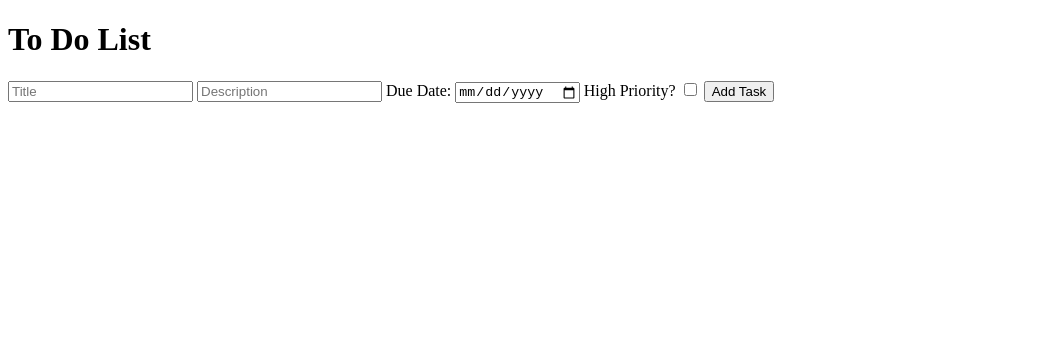
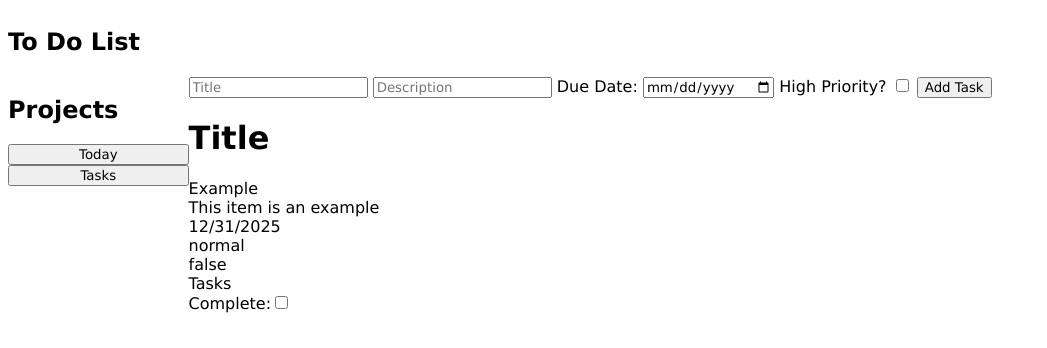
Before and after one commit to khenson631/ToDo, a plain HTML site: page index.html in a window 1280 px wide. Shown: the whole page, without its empty margins (0-1047 px from the left). Drawn offline with Linux system fonts and the light colour scheme.

Commit message:
Add basic classes, constructors, formatting

```diff
--- a/index.html
+++ b/index.html
@@ -4,29 +4,42 @@
     <meta charset="UTF-8">
     <meta name="viewport" content="width=device-width, initial-scale=1.0">
     <title>To Do List</title>
-    <script src="./main.js"></script>
+    <link rel="stylesheet" href="./style.css">
 </head>
 <body>
-    <h1>To Do List</h1>
+    <section id="header">
+        <h1>To Do List</h1>
+    </section>
 
-    <!-- Add new task -->
-    <div id="newTask">
+    <!-- Sidebar with projects listed -->
+    <nav id="sidebar">
+        <h1>Projects</h1>
+        <div id="defaultProjects">
+            <button id="btnToday">Today</button>
+            <button id="btnTasks">Tasks</button>
+        </div>
+    </nav>
+
+    <!-- Form to add new task -->
+    <form id="newTask">
         <input type="text" name="title" placeholder="Title">
         <input type="text" name="description" placeholder="Description">
         <label for="dueDate">Due Date:</label>
         <input type="date" name="dueDate" placeholder="Due Date" id="dueDate">
         <label for="priority">High Priority?</label>
         <input type="checkbox" name="priority" id="priority">
-        <input type="submit" value="Add Task">
+        <input type="submit" value="Add Task" id="btnSubmitTask">
     </div>
 
     <!-- TaskList to dynamically populate based on selected project-->
     <div id="taskList">
+        <h1>Title</h1>
     </div>
 
     <!-- Completed tasks list -->
     <div id="completedList">
     </div>
 
+    <script src="./main.js"></script>
 </body>
 </html>
--- a/main.js
+++ b/main.js
@@ -1,26 +1,93 @@
-// constructor for todo item object
-// properties: title, description, dueDate, priority, completed
-function item(title,description,dueDate,priority,completed) {
+"use strict";
+
+const taskList = document.getElementById('taskList');
+
+class item {
+
+    // constructor for todo item
+    constructor(title,description,dueDate,priority,completed,project) {
         this.title = title;
         this.description = description;
         this.dueDate = dueDate;
         this.priority = priority;
         this.completed = completed;
+        this.project = project;
     }
 
-// constructor for projects
+}
 
 
+// have different projects to store todo items
+class project {
+
+    constructor(name) {
+        this.name = name;
+        this.todos = [];
+    }
+
+    addToDoItem(item) {
+        this.todos.push(item);
+    }
+
+}
+
+// set the default projects
+const tasks = new project('Tasks');
+
+// set a default task as an example
+const exampleTask = new item("Example","This item is an example","12/31/2025","normal",false,"Tasks");
+// console.log(exampleTask);
+tasks.addToDoItem(exampleTask); // add the exampleTask to the default Tasks list
+
+document.addEventListener('DOMContentLoaded', function () {
+    // load tasks at page load if any existing data
+    displayTasks(tasks.todos); // load the default Tasks list as example
+});
+
 // dynamically insert new items into the taskList div, keyed by project
+function addTask(item) {
+
+    console.log(item.title);
+
+    const task = document.createElement('div');
+    task.classList.add('task');
+
+    // loop thru each property of the item and display it
+    for (let key in item) {
+        if (item.hasOwnProperty(key)) {
+            console.log(`${key}: ${item[key]}`);
+            const div = document.createElement('div');
+            div.textContent = item[key];
+            div.class = key;
+            task.appendChild(div);
+        }
+    }
+
+    // checkbox to complete task
+    const chkComplete = document.createElement('input');
+    chkComplete.type = 'checkbox';
+    chkComplete.name = 'complete';
+    chkComplete.class = 'chkComplete';
+
+    // label for complete check box
+    const lblComplete = document.createElement('label');
+    lblComplete.htmlFor = 'chkComplete';
+    lblComplete.textContent = 'Complete:';
+
+    // append complete checkbox and label to dom
+    task.appendChild(lblComplete);
+    task.appendChild(chkComplete);
+
+    return task;
+}
 
 
-// move completed items into the completedList per project
 
+// display tasks
+function displayTasks(project) {
 
-// switch project displayed by dynamically changing what is displayed in taskList
-
-
-// delete todo
-
-
-// change priority of todo (options: normal or high(checked))
+    project.forEach(element => {
+        const task = addTask(element);
+        taskList.appendChild(task);
+   });
+}
--- a/style.css
+++ b/style.css
@@ -0,0 +1,24 @@
+* {
+    font-family:Verdana, Geneva, Tahoma, sans-serif;
+}
+
+body {
+    display: grid;
+    grid-template-columns: 1fr 6fr;
+}
+
+#header {
+    grid-column-start:1;
+    grid-column-end: -1;
+}
+
+#sidebar {
+    grid-column-start: 1;
+    display: flex;
+    flex-direction: column;
+}
+
+#defaultProjects {
+    display: flex;
+    flex-direction: column;
+}
```
Lines whose indentation alone changed are shown as unchanged.
